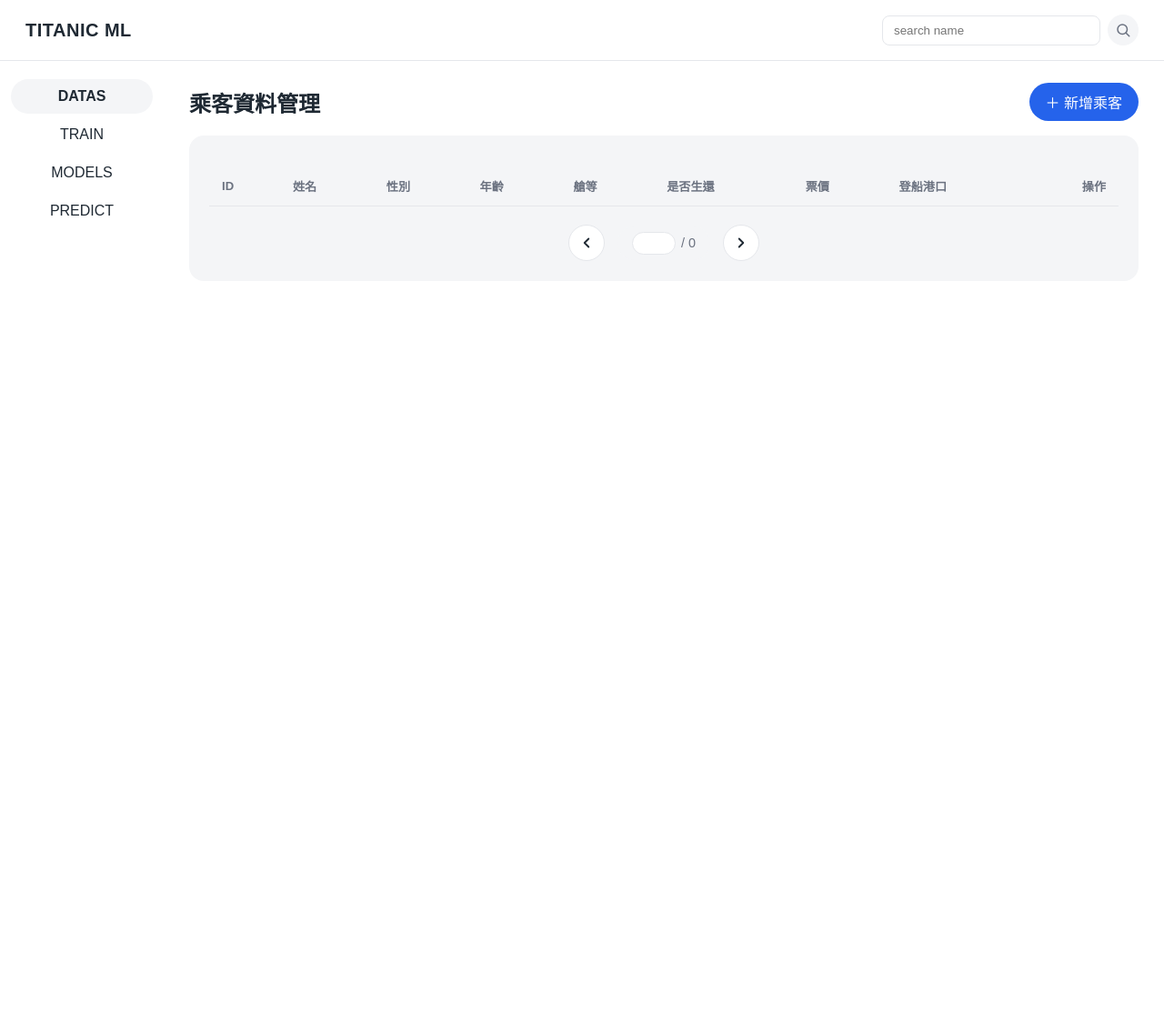
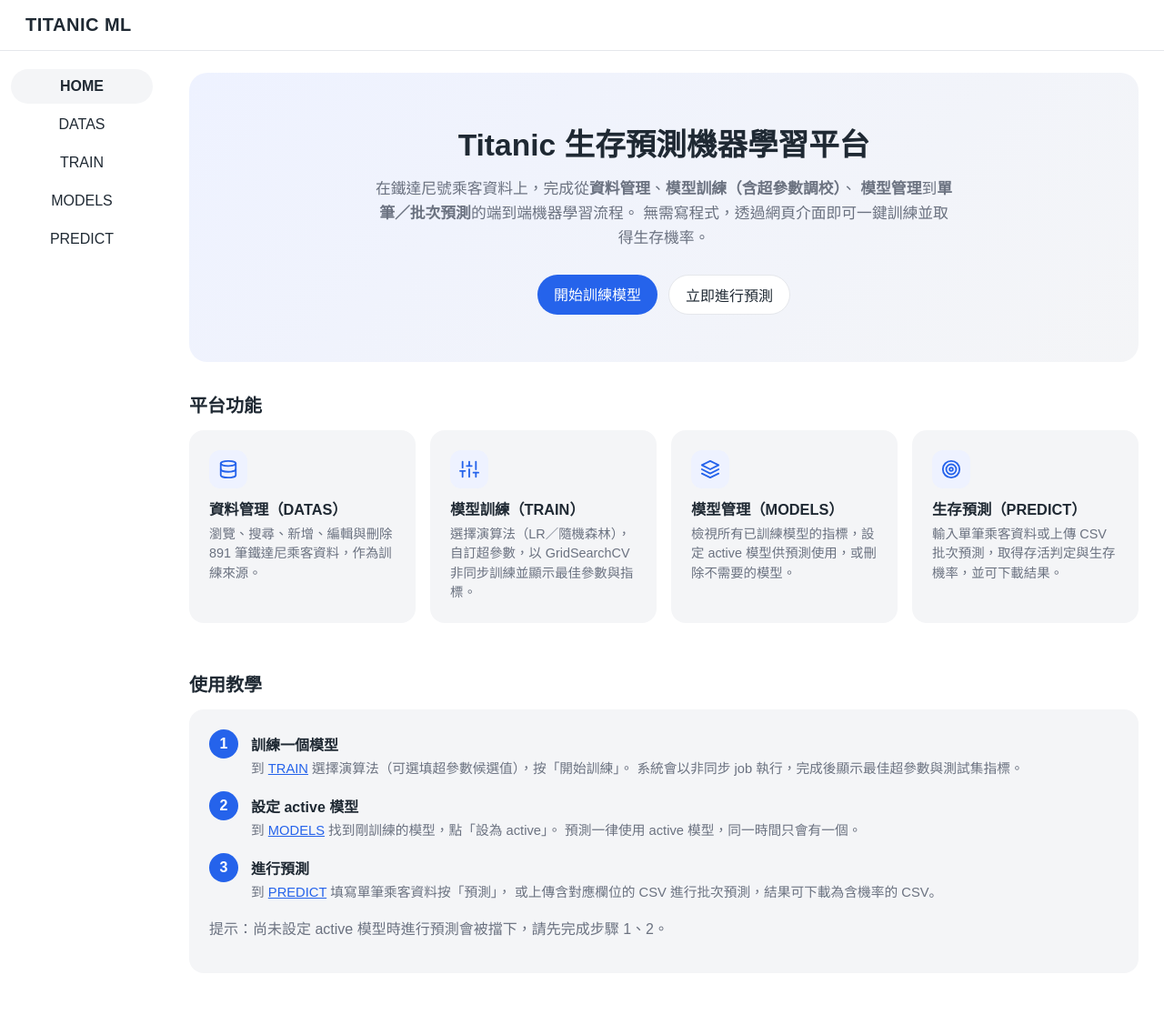
Before and after one commit to ychsieh725/titanic_restful_project, a Flask app: page / in a window 1280 px wide. Shown: the whole page at 91% size. Before the commit the page ends 287 px from the top, so only its background shows below. Run offline with Flask 3, Linux system fonts and the light colour scheme; data that the repository does not hold is empty.

Commit message:
feat(web): add HOME landing page with hero, features and tutorial
WHY:
平台原本沒有介紹頁，使用者一進站就是乘客資料表，不清楚整體功能與操作流程。需要
一個 HOME 落地頁說明平台用途與使用教學。

WHAT:
- 新增 templates/home.html：hero 區（標題/簡介/CTA）、功能介紹卡（資料管理/訓練/
  模型/預測，連到各頁）、三步驟使用教學（訓練→設 active→預測），沿用現有 design
  system（卡片/圓角/品牌色/圖示風格）。
- 路由調整：'/' 改為 HOME landing；乘客資料管理移到 '/passengers'；new/edit 子頁
  維持於 '/passengers/*'。對應更新 active_page（home / datas）。
- base.html 側邊欄頂部新增 HOME，DATAS 指向 /passengers。
- new.html / edit.html 的「回首頁」連結與送出後導向改為 /passengers（乘客列表）。

IMPACT:
- 新增頁面與一條路由，乘客頁網址由 '/' 變為 '/passengers'（內部連結已全數更新）；
  API 與服務層不變。143 passed。

Co-Authored-By: Claude Opus 4.8 <noreply@anthropic.com>

```diff
--- a/app.py
+++ b/app.py
@@ -40,20 +40,25 @@ def row_to_dict(row):
 # 3. 前端頁面 Routes
 # ============================================================
 
-# 首頁
+# 首頁（landing / 功能介紹與教學）
 @app.route("/")
-def index_page():
-    return render_template("index.html", active_page="home")
+def home_page():
+    return render_template("home.html", active_page="home")
+
+# 乘客資料管理（列表）
+@app.route("/passengers")
+def passengers_page():
+    return render_template("index.html", active_page="datas")
 
 # 新增乘客頁面
 @app.route("/passengers/new")
 def new_passenger_page():
-    return render_template("new.html", active_page="home")
+    return render_template("new.html", active_page="datas")
 
 # 編輯乘客頁面
 @app.route("/passengers/<int:passenger_id>/edit")
 def edit_passenger_page(passenger_id):
-    return render_template("edit.html", passenger_id=passenger_id, active_page="home")
+    return render_template("edit.html", passenger_id=passenger_id, active_page="datas")
 
 
 # ============================================================
--- a/templates/base.html
+++ b/templates/base.html
@@ -358,7 +358,8 @@
     <div class="shell">
         <aside class="sidebar">
             <nav>
-                <a href="/"{% if active_page == 'home' %} class="active"{% endif %}>DATAS</a>
+                <a href="/"{% if active_page == 'home' %} class="active"{% endif %}>HOME</a>
+                <a href="/passengers"{% if active_page == 'datas' %} class="active"{% endif %}>DATAS</a>
                 <a href="/ml/train"{% if active_page == 'train' %} class="active"{% endif %}>TRAIN</a>
                 <a href="/ml/models"{% if active_page == 'models' %} class="active"{% endif %}>MODELS</a>
                 <a href="/ml/predict"{% if active_page == 'predict' %} class="active"{% endif %}>PREDICT</a>
--- /dev/null
+++ b/templates/home.html
@@ -0,0 +1,245 @@
+{% extends "base.html" %}
+
+{% block title %}首頁 — Titanic ML 平台{% endblock %}
+
+{% block head %}
+<style>
+    .hero {
+        background: linear-gradient(135deg, #eef2ff 0%, var(--panel) 100%);
+        border-radius: 20px;
+        padding: 52px 40px;
+        text-align: center;
+        margin-bottom: 28px;
+    }
+
+    .hero h1 {
+        font-size: 2.1rem;
+        margin: 0 0 14px;
+    }
+
+    .hero p {
+        color: var(--muted);
+        max-width: 640px;
+        margin: 0 auto 26px;
+        font-size: 1.05rem;
+        line-height: 1.6;
+    }
+
+    .hero-actions {
+        display: flex;
+        gap: 12px;
+        justify-content: center;
+        flex-wrap: wrap;
+    }
+
+    .btn-ghost {
+        display: inline-block;
+        padding: 9px 18px;
+        border-radius: 30px;
+        background: #fff;
+        border: 1px solid var(--line);
+        color: var(--fg);
+        text-decoration: none;
+    }
+
+    .btn-ghost:hover {
+        background: var(--panel);
+    }
+
+    .section-title {
+        font-size: 1.25rem;
+        margin: 32px 0 14px;
+    }
+
+    .feature-grid {
+        display: grid;
+        grid-template-columns: repeat(auto-fit, minmax(220px, 1fr));
+        gap: 16px;
+    }
+
+    .feature {
+        text-decoration: none;
+        color: inherit;
+        display: block;
+    }
+
+    .feature .feature-icon {
+        width: 42px;
+        height: 42px;
+        border-radius: 12px;
+        background: #eef2ff;
+        color: var(--brand);
+        display: inline-flex;
+        align-items: center;
+        justify-content: center;
+        margin-bottom: 10px;
+    }
+
+    .feature .feature-icon svg {
+        width: 22px;
+        height: 22px;
+    }
+
+    .feature h3 {
+        margin: 0 0 6px;
+        font-size: 1.02rem;
+    }
+
+    .feature p {
+        margin: 0;
+        color: var(--muted);
+        font-size: 0.9rem;
+        line-height: 1.5;
+    }
+
+    .steps {
+        display: flex;
+        flex-direction: column;
+        gap: 14px;
+    }
+
+    .step {
+        display: flex;
+        gap: 14px;
+        align-items: flex-start;
+    }
+
+    .step-num {
+        width: 32px;
+        height: 32px;
+        border-radius: 50%;
+        background: var(--brand);
+        color: #fff;
+        display: flex;
+        align-items: center;
+        justify-content: center;
+        font-weight: 700;
+        flex-shrink: 0;
+    }
+
+    .step-body h3 {
+        margin: 4px 0 4px;
+        font-size: 1rem;
+    }
+
+    .step-body p {
+        margin: 0;
+        color: var(--muted);
+        font-size: 0.92rem;
+        line-height: 1.5;
+    }
+
+    .step-body a {
+        color: var(--brand);
+    }
+</style>
+{% endblock %}
+
+{% block content %}
+<section class="hero">
+    <h1>Titanic 生存預測機器學習平台</h1>
+    <p>
+        在鐵達尼號乘客資料上，完成從<strong>資料管理</strong>、<strong>模型訓練（含超參數調校）</strong>、
+        <strong>模型管理</strong>到<strong>單筆／批次預測</strong>的端到端機器學習流程。
+        無需寫程式，透過網頁介面即可一鍵訓練並取得生存機率。
+    </p>
+    <div class="hero-actions">
+        <a class="btn" href="/ml/train">開始訓練模型</a>
+        <a class="btn-ghost" href="/ml/predict">立即進行預測</a>
+    </div>
+</section>
+
+<h2 class="section-title">平台功能</h2>
+<div class="feature-grid">
+    <a class="feature card" href="/passengers">
+        <span class="feature-icon">
+            <svg viewBox="0 0 24 24" fill="none" stroke="currentColor" stroke-width="2"
+                stroke-linecap="round" stroke-linejoin="round">
+                <ellipse cx="12" cy="5" rx="9" ry="3" />
+                <path d="M3 5v14a9 3 0 0 0 18 0V5" />
+                <path d="M3 12a9 3 0 0 0 18 0" />
+            </svg>
+        </span>
+        <h3>資料管理（DATAS）</h3>
+        <p>瀏覽、搜尋、新增、編輯與刪除 891 筆鐵達尼乘客資料，作為訓練來源。</p>
+    </a>
+
+    <a class="feature card" href="/ml/train">
+        <span class="feature-icon">
+            <svg viewBox="0 0 24 24" fill="none" stroke="currentColor" stroke-width="2"
+                stroke-linecap="round" stroke-linejoin="round">
+                <line x1="4" y1="21" x2="4" y2="14" />
+                <line x1="4" y1="10" x2="4" y2="3" />
+                <line x1="12" y1="21" x2="12" y2="12" />
+                <line x1="12" y1="8" x2="12" y2="3" />
+                <line x1="20" y1="21" x2="20" y2="16" />
+                <line x1="20" y1="12" x2="20" y2="3" />
+                <line x1="1" y1="14" x2="7" y2="14" />
+                <line x1="9" y1="8" x2="15" y2="8" />
+                <line x1="17" y1="16" x2="23" y2="16" />
+            </svg>
+        </span>
+        <h3>模型訓練（TRAIN）</h3>
+        <p>選擇演算法（LR／隨機森林），自訂超參數，以 GridSearchCV 非同步訓練並顯示最佳參數與指標。</p>
+    </a>
+
+    <a class="feature card" href="/ml/models">
+        <span class="feature-icon">
+            <svg viewBox="0 0 24 24" fill="none" stroke="currentColor" stroke-width="2"
+                stroke-linecap="round" stroke-linejoin="round">
+                <polygon points="12 2 2 7 12 12 22 7 12 2" />
+                <polyline points="2 17 12 22 22 17" />
+                <polyline points="2 12 12 17 22 12" />
+            </svg>
+        </span>
+        <h3>模型管理（MODELS）</h3>
+        <p>檢視所有已訓練模型的指標，設定 active 模型供預測使用，或刪除不需要的模型。</p>
+    </a>
+
+    <a class="feature card" href="/ml/predict">
+        <span class="feature-icon">
+            <svg viewBox="0 0 24 24" fill="none" stroke="currentColor" stroke-width="2"
+                stroke-linecap="round" stroke-linejoin="round">
+                <circle cx="12" cy="12" r="10" />
+                <circle cx="12" cy="12" r="6" />
+                <circle cx="12" cy="12" r="2" />
+            </svg>
+        </span>
+        <h3>生存預測（PREDICT）</h3>
+        <p>輸入單筆乘客資料或上傳 CSV 批次預測，取得存活判定與生存機率，並可下載結果。</p>
+    </a>
+</div>
+
+<h2 class="section-title">使用教學</h2>
+<div class="card">
+    <div class="steps">
+        <div class="step">
+            <div class="step-num">1</div>
+            <div class="step-body">
+                <h3>訓練一個模型</h3>
+                <p>到 <a href="/ml/train">TRAIN</a> 選擇演算法（可選填超參數候選值），按「開始訓練」。
+                    系統會以非同步 job 執行，完成後顯示最佳超參數與測試集指標。</p>
+            </div>
+        </div>
+        <div class="step">
+            <div class="step-num">2</div>
+            <div class="step-body">
+                <h3>設定 active 模型</h3>
+                <p>到 <a href="/ml/models">MODELS</a> 找到剛訓練的模型，點「設為 active」。
+                    預測一律使用 active 模型，同一時間只會有一個。</p>
+            </div>
+        </div>
+        <div class="step">
+            <div class="step-num">3</div>
+            <div class="step-body">
+                <h3>進行預測</h3>
+                <p>到 <a href="/ml/predict">PREDICT</a> 填寫單筆乘客資料按「預測」，
+                    或上傳含對應欄位的 CSV 進行批次預測，結果可下載為含機率的 CSV。</p>
+            </div>
+        </div>
+    </div>
+    <p class="muted" style="margin-top:16px;">
+        提示：尚未設定 active 模型時進行預測會被擋下，請先完成步驟 1、2。
+    </p>
+</div>
+{% endblock %}
--- a/templates/new.html
+++ b/templates/new.html
@@ -124,7 +124,7 @@
     </form>
 
     <p style="text-align:center; margin-top:14px;">
-        <a href="/" class="muted">Back to Home</a>
+        <a href="/passengers" class="muted">取消，回乘客列表</a>
     </p>
 </div>
 {% endblock %}
@@ -166,8 +166,8 @@
 
         alert("新增成功");
 
-        // 新增成功後，回到首頁
-        window.location.href = "/";
+        // 新增成功後，回到乘客列表
+        window.location.href = "/passengers";
     });
 </script>
 {% endblock %}
```
Also changed, not shown: templates/edit.html (+4 -4 lines).
